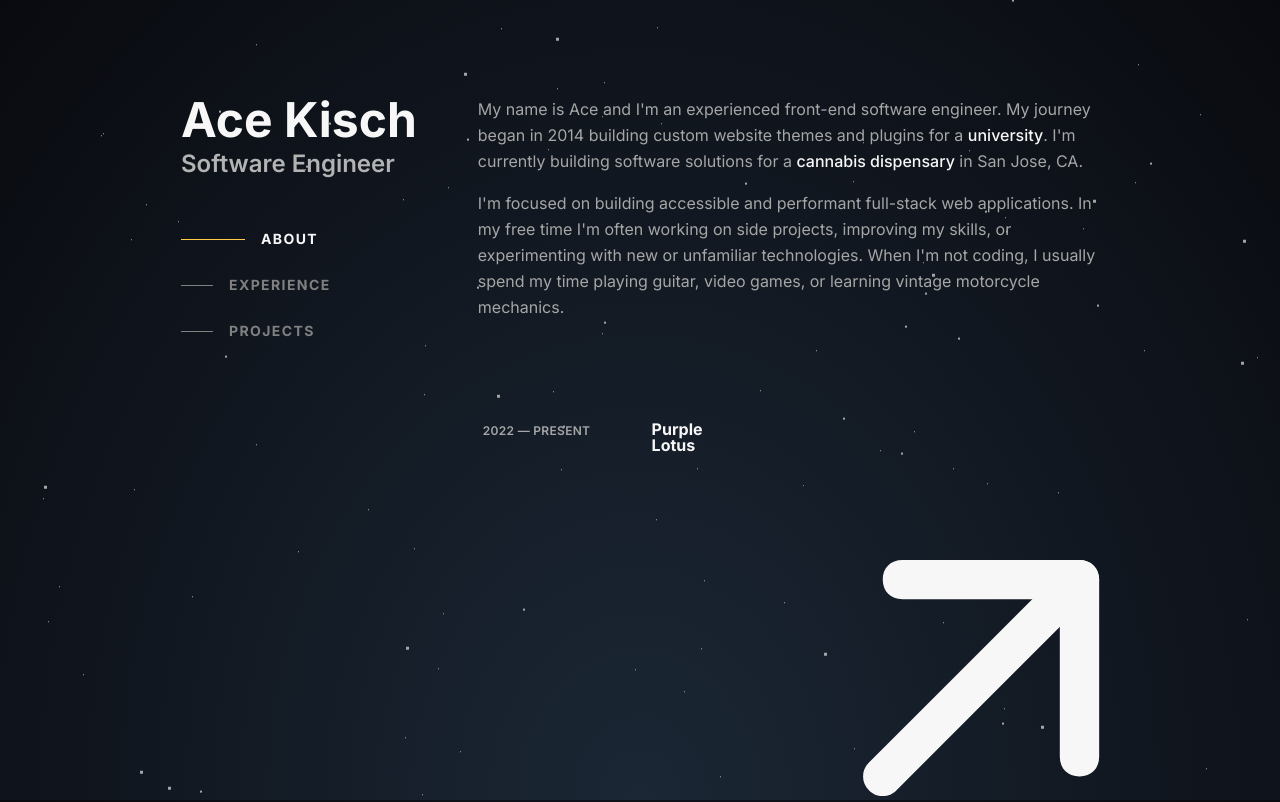
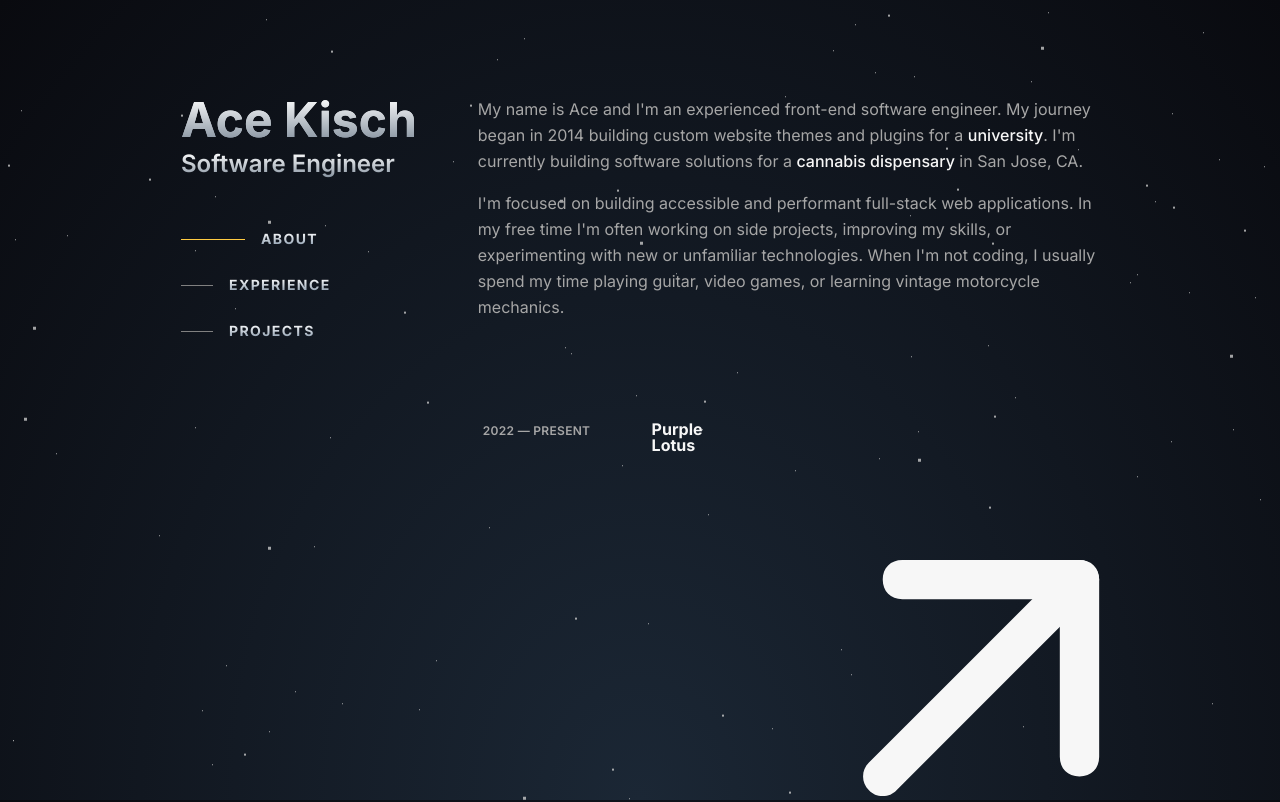
Before and after one commit to AceGK/portfolio-2024, a Next.js app: page / in a window 1280 px wide. Shown: the top 802 px of the page. Built offline with nearby package versions, Linux system fonts and the light colour scheme.

Commit message:
update styles

```diff
--- a/app/styles/_variables.scss
+++ b/app/styles/_variables.scss
@@ -20,7 +20,7 @@ $colors: (
     --clr-#{$name}-bg: #{rgba($color, 0.2)};
   }
 
-  --clr-text: hsl(0, 0%, 73%);
+  --clr-text: hsl(211, 66%, 53%)
   --clr-heading: hsl(0, 0%, 97%);
   --clr-heading-muted: hsl(0, 0%, 80%);
   --clr-neutral-700: hsl(0, 0%, 50%);
--- a/app/styles/globals.scss
+++ b/app/styles/globals.scss
@@ -67,6 +67,16 @@ header {
     flex-direction: column;
     padding: 2.5rem 1rem;
   }
+    h1, h2 {
+      background: -webkit-linear-gradient(white, #6b7a8a);
+      -webkit-background-clip: text;
+      -webkit-text-fill-color: transparent;
+    }
+    a {
+      background: -webkit-linear-gradient(white, #8d9dae);
+      -webkit-background-clip: text;
+      -webkit-text-fill-color: transparent;
+    }
 }
 
 .bio {
--- a/app/styles/stars.scss
+++ b/app/styles/stars.scss
@@ -1,4 +1,6 @@
-.matrix .stars { display:none }
+.matrix .stars {
+  display:none
+}
 
 .stars {
   position: fixed;
--- a/components/nav/Nav.module.scss
+++ b/components/nav/Nav.module.scss
@@ -68,7 +68,4 @@
       color:var(--clr-primary);
     }
   }
-  &svg:hover{
-    color: #000;
-  }
 }
```
Also changed, not shown: 1 other file (tests, documents, lock files or other folders).
